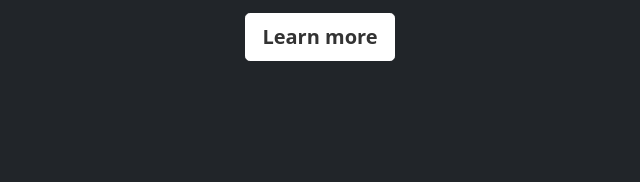
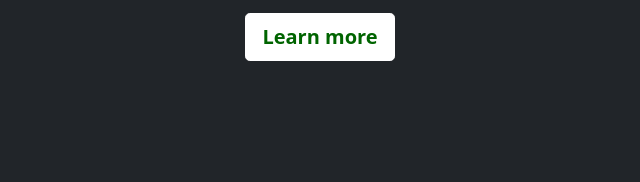
Before and after one commit to JavierCedres/git-work, a plain HTML site: page a1/files/index.html in a window 1280 px wide. Shown: the part 434-616 px from the top of the page, 320-960 px from the left. Drawn offline with Linux system fonts and the light colour scheme.

Commit message:
Cambiar color a Darkgreen

```diff
--- a/a1/files/cover.css
+++ b/a1/files/cover.css
@@ -7,7 +7,7 @@
 .btn-secondary,
 .btn-secondary:hover,
 .btn-secondary:focus {
-  color: #333;
+  color: darkgreen;
   text-shadow: none; /* Prevent inheritance from `body` */
 }
 
```
